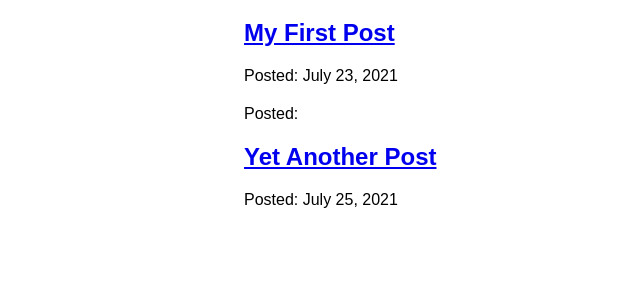
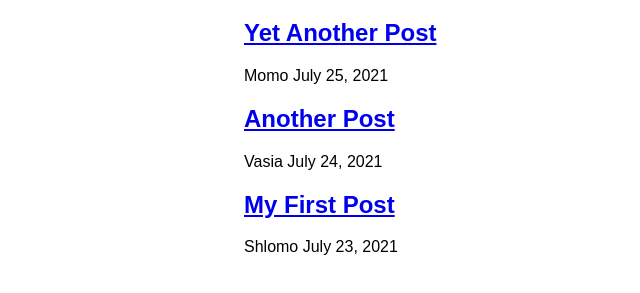
Before and after one commit to shootermv/shlezinger.institute, a Gatsby site: page /articles in a window 1280 px wide. Shown: the part 167-460 px from the top of the page, without its empty margins (186-826 px from the left). Built offline with nearby package versions, Linux system fonts and the light colour scheme; Gatsby itself is replaced by a stand-in of ours.

Commit message:
adding author field

```diff
--- a/articles/article-1.mdx
+++ b/articles/article-1.mdx
@@ -1,6 +1,7 @@
 ---
 title: "My First Post"
 date: "2021-07-23"
+author: "Shlomo"
 ---
 This is my first blog post! Isn't it *great*?
 Some of my **favorite** things are:
--- a/articles/article-2.mdx
+++ b/articles/article-2.mdx
@@ -1,6 +1,6 @@
-Copyblog/another-post.mdx: copy code to clipboard
 ---
 title: "Another Post"
 date: "2021-07-24"
+author: "Vasia"
 ---
 Here's another post! It's even better than the first one!
--- a/articles/article-3.mdx
+++ b/articles/article-3.mdx
@@ -1,6 +1,7 @@
 ---
 title: "Yet Another Post"
 date: "2021-07-25"
+author: "Momo"
 ---
 
 Wow look at all this content. How do they do it?
--- a/src/pages/articles.js
+++ b/src/pages/articles.js
@@ -10,7 +10,7 @@ const ArticlesPage = ({ data }) => {
       {data.allMdx.nodes.map((node) => (
           <article key={node.id}>
             <h2> <Link to={`/article/${node.slug}`}>{node.frontmatter.title}</Link></h2>
-            <p>Posted: {node.frontmatter.date}</p>
+            <div>{node.frontmatter.author} {node.frontmatter.date}</div>
           </article>
         ))}
       </ul>
@@ -26,6 +26,7 @@ export const query = graphql`
         frontmatter {
           date(formatString: "MMMM D, YYYY")
           title
+          author
         }
         id
         slug
```
